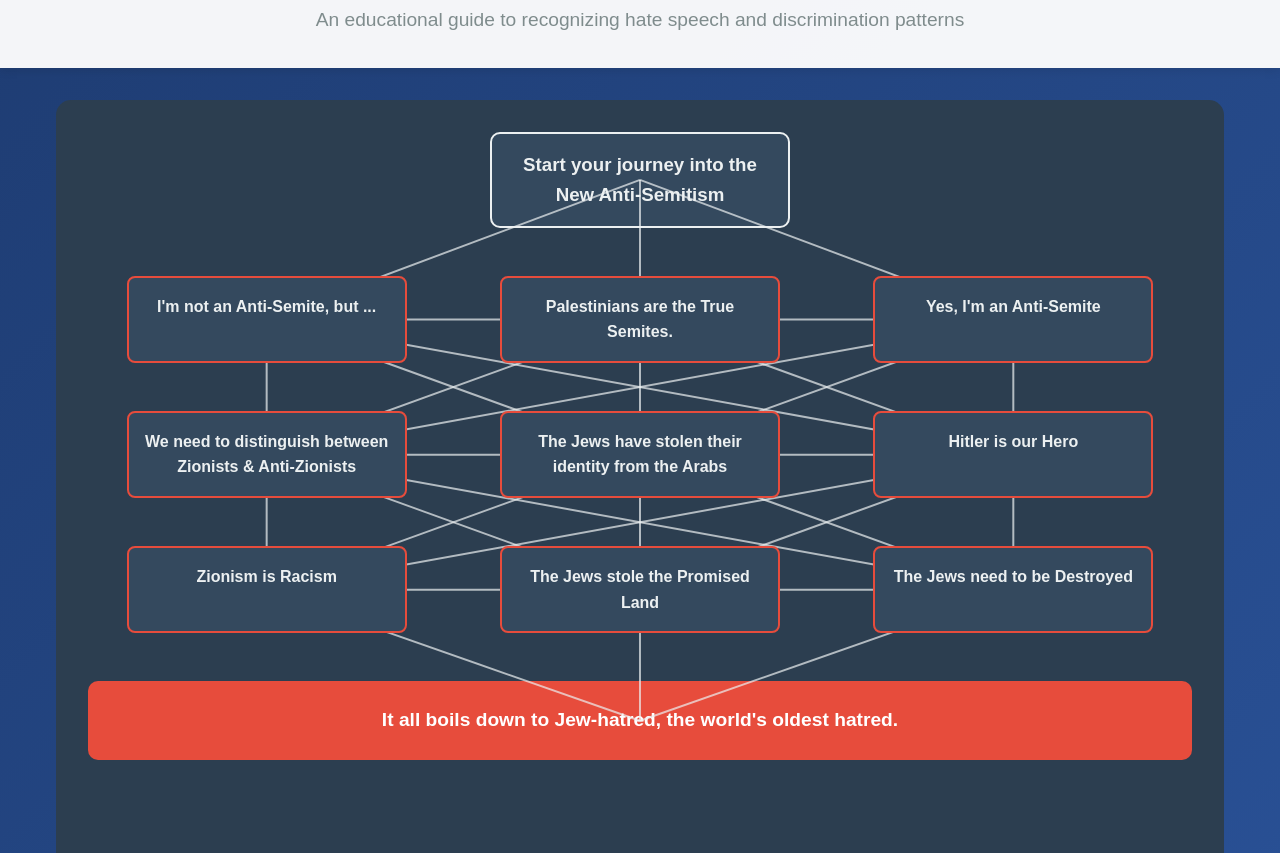
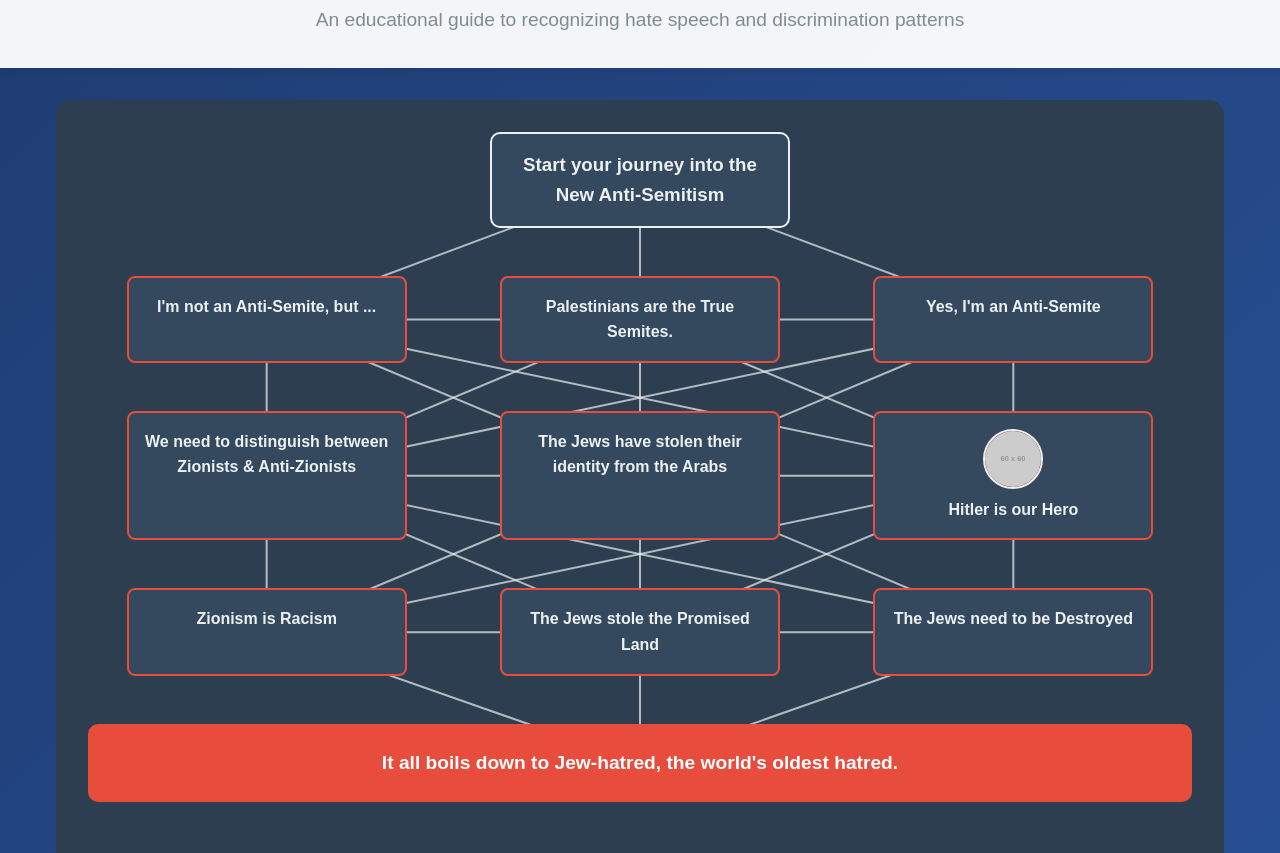
Before and after one commit to ubuntupunk/new-antisemitism, a plain HTML site: page index.html in a window 1280 px wide. Shown: the part 99-952 px from the top of the page. Drawn offline with Linux system fonts and the light colour scheme; placeholder pictures from the web are drawn by us.

Commit message:
Add avatar image to Hitler hero box with hover effects and styling

```diff
--- a/index.html
+++ b/index.html
@@ -44,6 +44,9 @@
                     <p>The Jews have stolen their identity from the Arabs</p>
                 </div>
                 <div class="box hitler" data-popup="hitler" id="hitler-box">
+                    <div class="avatar-container">
+                        <img src="https://via.placeholder.com/60x60/8b0000/ffffff?text=H" alt="Historical figure avatar" class="avatar-image">
+                    </div>
                     <p>Hitler is our Hero</p>
                 </div>
             </div>
@@ -68,7 +71,8 @@
         <div class="educational-note">
             <h3>Educational Purpose</h3>
             <p>This interactive guide helps identify common antisemitic rhetoric patterns. Click on each box to learn about these harmful narratives and how to recognize them.</p>
-            <p>While loosely based upon the IHRA working definitions of Anti-Semitism, readers are encouraged to discover the subject for themselves.</p>
+            <p>While by no means complete, this project draws inspiration from the <a href="https://holocaustremembrance.com/resources/working-definition-antisemitism" target="_blank" rel="noopener noreferrer">IHRA Working Definition of Antisemitism</a>. We encourage readers to explore this vital subject further and develop their own understanding of how to recognize and counter hate speech in all its forms.</p>
+            <p><strong>Remember:</strong> Education and awareness are our most powerful tools against hatred and discrimination.</p>
         </div>
     </main>
 
--- a/styles.css
+++ b/styles.css
@@ -85,6 +85,8 @@ main {
     cursor: pointer;
     transition: all 0.3s ease;
     color: #ecf0f1;
+    position: relative;
+    z-index: 10;
 }
 
 .start-box:hover {
@@ -114,6 +116,7 @@ main {
     transition: all 0.3s ease;
     color: #ecf0f1;
     position: relative;
+    z-index: 5;
 }
 
 .box:hover {
@@ -127,6 +130,28 @@ main {
     margin: 0;
 }
 
+/* Avatar styling */
+.avatar-container {
+    margin-bottom: 0.5rem;
+    display: flex;
+    justify-content: center;
+}
+
+.avatar-image {
+    width: 60px;
+    height: 60px;
+    border-radius: 50%;
+    border: 2px solid #ecf0f1;
+    background: #8b0000;
+    object-fit: cover;
+    transition: all 0.3s ease;
+}
+
+.box:hover .avatar-image {
+    border-color: #ffffff;
+    transform: scale(1.1);
+}
+
 .conclusion {
     background: #e74c3c;
     color: white;
@@ -136,6 +161,8 @@ main {
     font-size: 1.2rem;
     font-weight: bold;
     margin-top: 2rem;
+    position: relative;
+    z-index: 10;
 }
 
 .educational-note {
```
